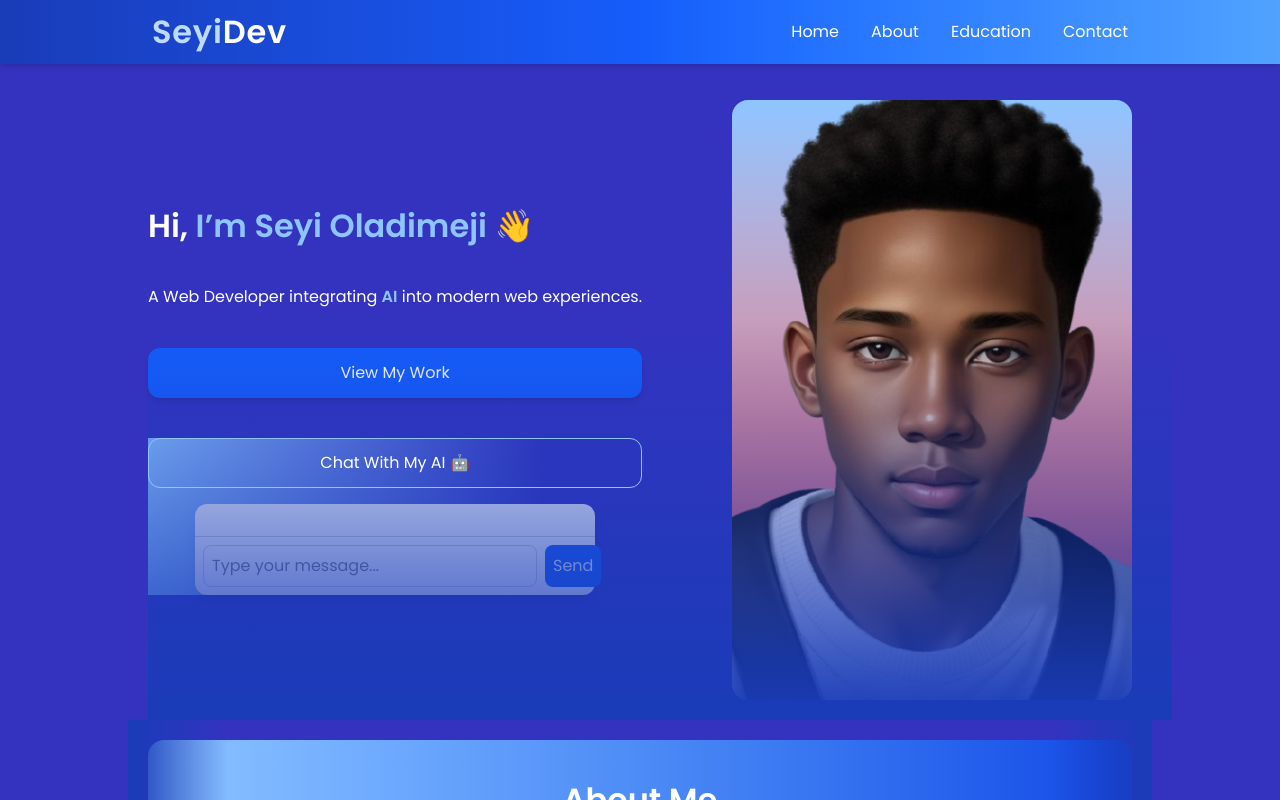
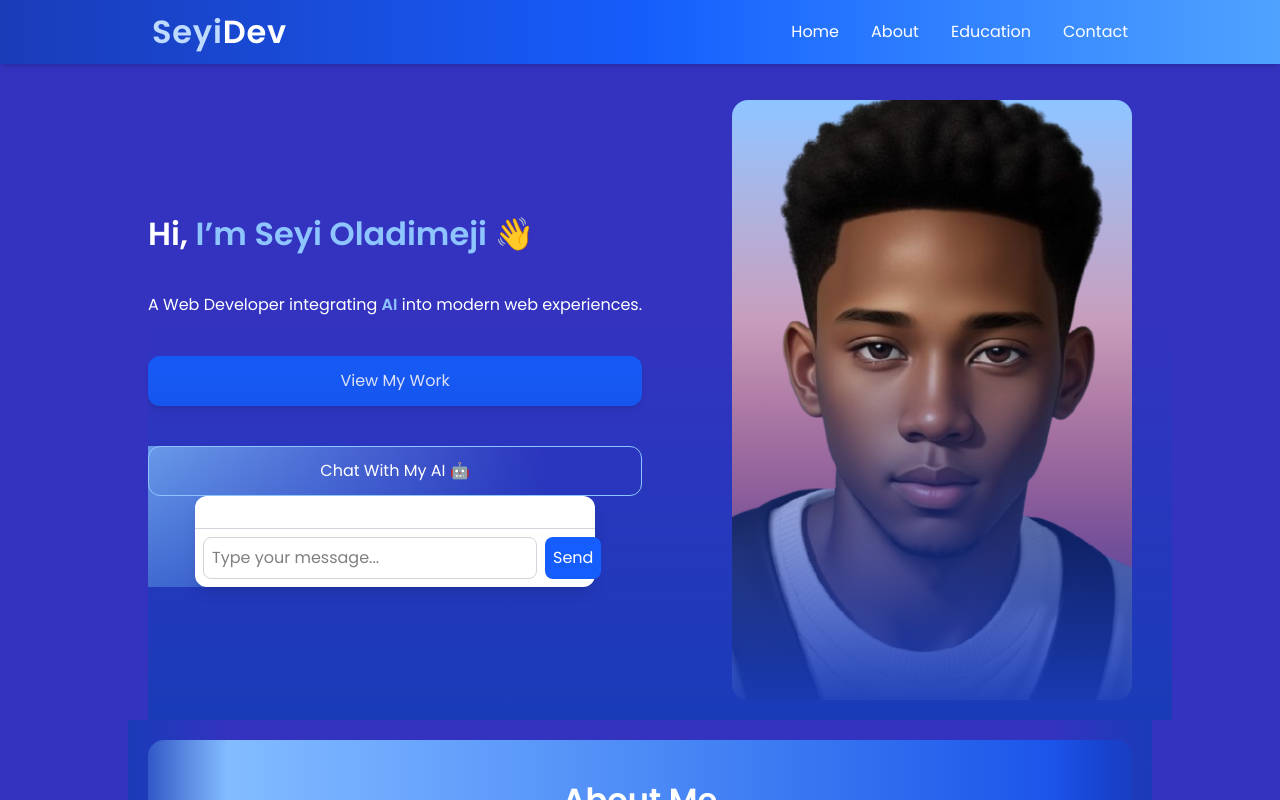
Before and after one commit to crytotec/portAi, a React (Vite) app: page / in a window 1280 px wide. Both pictures are taken after a click on the button "Chat With My AI 🤖". Shown: the top 800 px of the page. Built offline with nearby package versions, Linux system fonts and the light colour scheme.

Commit message:
new style

```diff
--- a/src/Pages/Home.tsx
+++ b/src/Pages/Home.tsx
@@ -134,7 +134,7 @@ function Home() {
             <div className='absolute inset-0 -z-10 bg-gradient-to-r from-blue-300 to-transparent w-[80%] h-full' />
 
            {chatOpen && (
-               <div className="mt-4 w-[90%] max-w-[400px] mx-auto bg-white rounded-xl shadow-lg flex flex-col z-50">
+               <div className="relative top-[110%] left-1/2 -translate-x-1/2 w-[90vw] max-w-[400px] bg-white rounded-xl shadow-lg flex flex-col z-50">
                 <div className="p-4 flex-1 flex flex-col gap-2 max-h-80 overflow-y-auto">
                   {aiMessages.map((msg, idx) => (
                     <div key={idx} className={`p-2 rounded-lg ${msg.role === 'user' ? 'bg-blue-100 self-end' : 'bg-gray-200 self-start'}`}>
```
